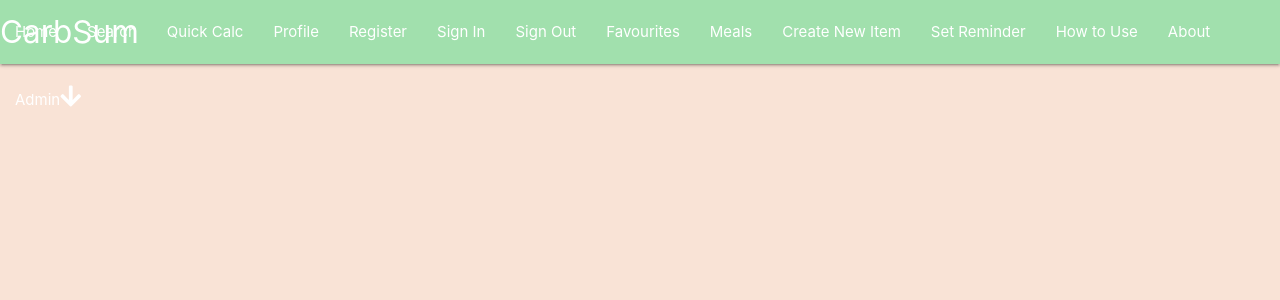
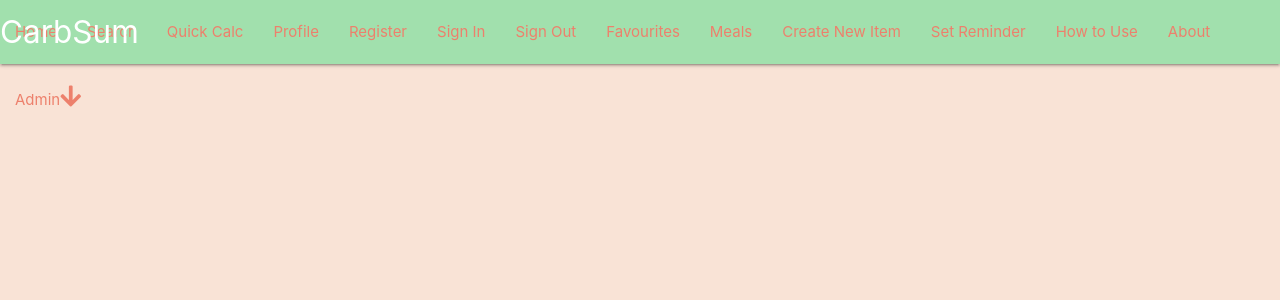
Before and after one commit to KelvenH/CarbSum, a Flask app: page / in a window 1280 px wide. Shown: the top 300 px of the page. Run offline with Flask 2, Linux system fonts and the light colour scheme; data that the repository does not hold is empty; some libraries are stand-ins or nearby versions.

Commit message:
applied custom font color to nav text

```diff
--- a/static/css/style.css
+++ b/static/css/style.css
@@ -11,7 +11,7 @@
     --purpblue: #44578F;
 
 }
-
+/*---------------------------------------------------------------------------------------*/
 
 
 body {
@@ -21,5 +21,8 @@ body {
 nav {
     text-shadow: 2px 2px 2px rgba (0,0,0,0.5); /*--change these from lesson settings */
     background-color: var(--green_celadon);
+}
+
+nav ul a {
     color: var(--salmon);
 }
```
